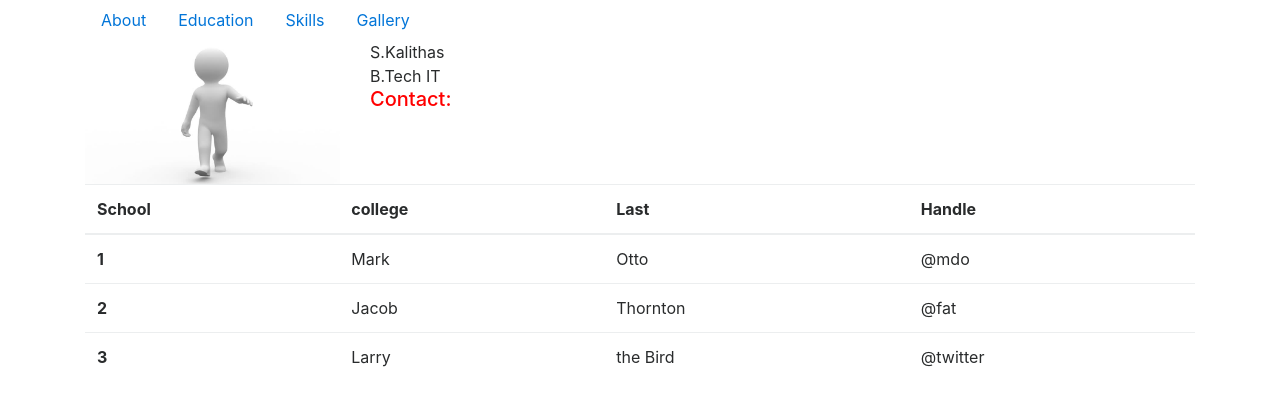
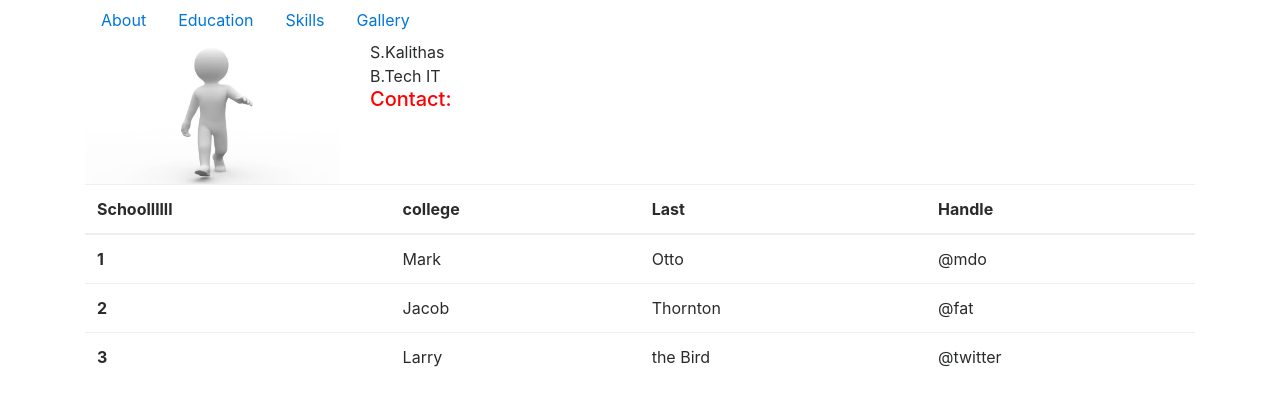
Before and after one commit to kalisathis/kalisathis.github.io, a plain HTML site: page index.html in a window 1280 px wide. Drawn offline with Linux system fonts and the light colour scheme.

Commit message:
Update index.html

```diff
--- a/index.html
+++ b/index.html
@@ -42,7 +42,7 @@
 <table class="table" id=ta>
   <thead>
     <tr>
-      <th scope="col">School</th>
+      <th scope="col">Schoollllll</th>
       <th scope="col">college</th>
       <th scope="col">Last</th>
       <th scope="col">Handle</th>
```
